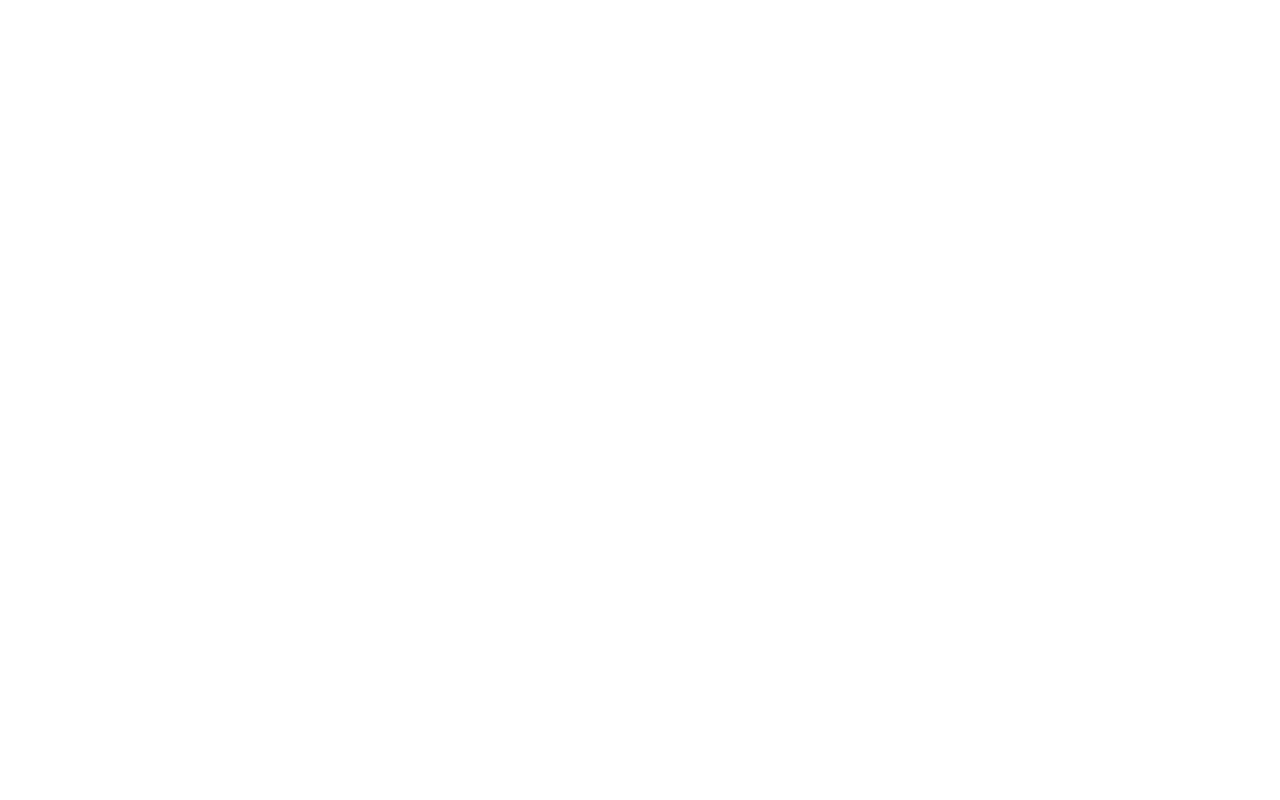
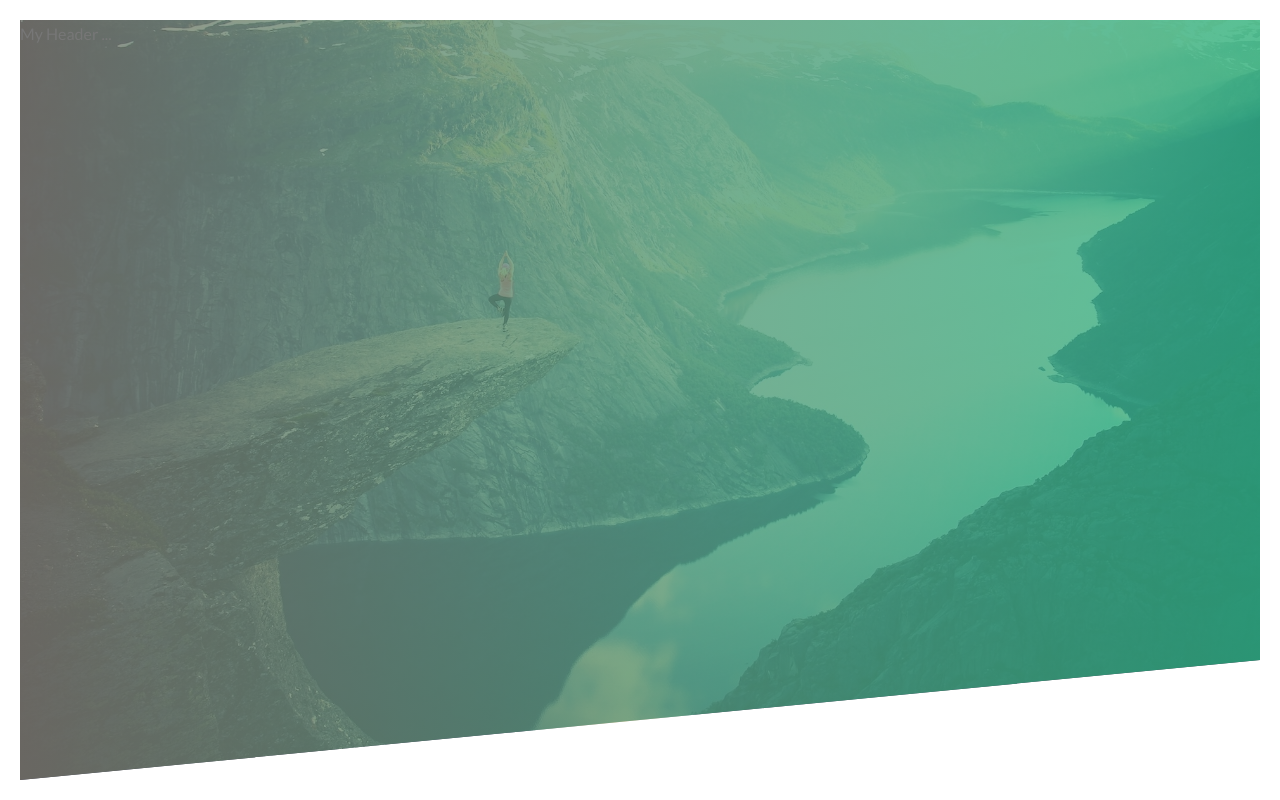
Before and after one commit to chuckbelcher/advanced-css-master, a plain HTML site: page Natours/starter/index.html in a window 1280 px wide. Drawn offline with Linux system fonts and the light colour scheme; files that its build step writes are made by us from their sources.

Commit message:
setup header css class, standard body elements, and reset margins and box-sizing.

```diff
--- a/Natours/starter/css/style.css
+++ b/Natours/starter/css/style.css
@@ -6,3 +6,26 @@ Medium green: #55c57a
 Dark green: #28b485
 
 */
+
+* {
+    margin: 0;
+    padding: 0;
+    box-sizing: border-box;
+}
+
+body {
+    font-family: "lato", sans-serif;
+    font-weight: 400;
+    font-size: 16px;
+    line-height: 1.7;
+    color: #777;
+    padding: 20px;
+}
+
+.header {
+    height: 95vh;
+    background-image: linear-gradient(to right, rgba(126,123,111,0.8), rgba(48,180,133,0.8)), url(../img/hero.jpg);
+    background-size: cover;
+    background-position: top;
+    clip-path: polygon(0 0,100% 0, 100% 80vh, 0 100%)
+}
--- a/Natours/starter/index.html
+++ b/Natours/starter/index.html
@@ -1,5 +1,6 @@
 <!DOCTYPE html>
 <html lang="en">
+
 <head>
     <meta charset="UTF-8">
     <meta name="viewport" content="width=device-width, initial-scale=1.0">
@@ -12,8 +13,12 @@
 
     <title>Natours | Exciting tours for adventurous people</title>
 </head>
+
 <body>
-
+    <header class="header">
+        My Header ...
+    </header>
 
 </body>
+
 </html>
```
Lines whose indentation alone changed are shown as unchanged.
